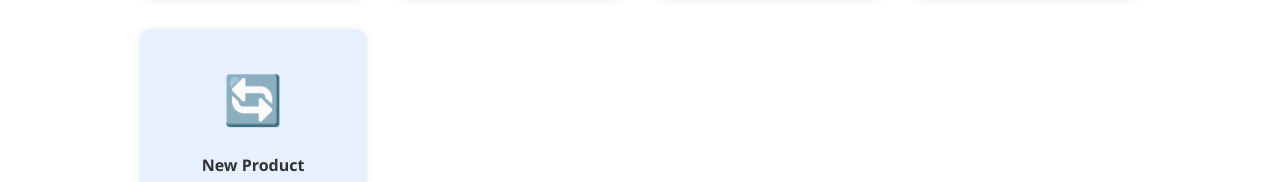
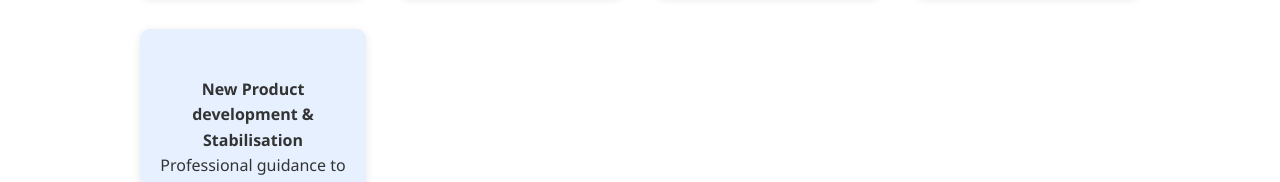
Before and after one commit to krajasekhar1410/paperpulse-website, a plain HTML site: page index.html in a window 1280 px wide. Shown: the part 1196-1378 px from the top of the page. Drawn offline with Linux system fonts and the light colour scheme.

Commit message:
Update index.html

```diff
--- a/index.html
+++ b/index.html
@@ -54,7 +54,7 @@
                 <p>Enhance workflows and eliminate bottlenecks for better performance.</p>
             </div>
             <div class="service">
-                <div class="icon">🔄</div>
+                <div class="icon"></div>
                 <h4>New Product development & Stabilisation</h4>
                 <p>Professional guidance to help your product perform flawlessly for customers .</p>
             </div>
```
